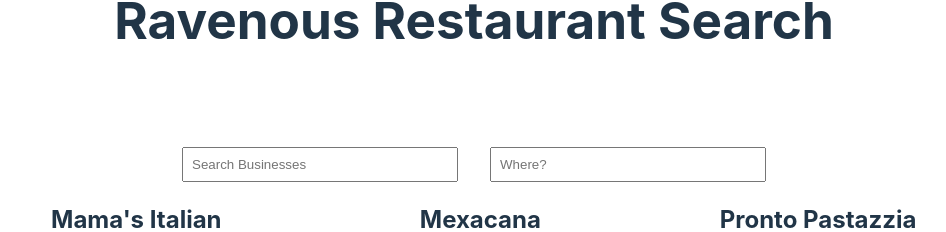
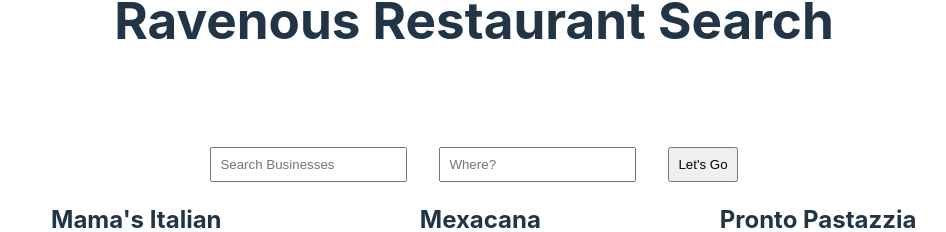
Before and after one commit to cguttweb/codecademy-react-restaurant-site, a React (Vite) app: page / in a window 1280 px wide. Shown: the part 183-415 px from the top of the page, without its empty margins (166-1112 px from the left). Built offline with nearby package versions, Linux system fonts and the light colour scheme.

Commit message:
starting with state and search functionality

```diff
--- a/src/components/SearchBar.jsx
+++ b/src/components/SearchBar.jsx
@@ -1,20 +1,33 @@
-import React from 'react'
+import React, { useState } from 'react'
 import styles from './searchBar.module.css'
 
-function searchBar(){
+const searchBar = () => {
+  const [searchTerm, setSearchTerm] = useState('')
+  const [location, setLocation] = useState('')
+  const [sort, setSort] = useState('')
+
+  function handleClickSort(e){
+    setSort(e.target.innerText)
+    console.log('sort option clicked', sort)
+  }
+
+  function handleClickSearch(e) {
+    console.log(`Searching yelp with ${searchTerm} ${location} ${sort}`);
+  }
+
   return (
     <div>
       <div>
         <ul className={styles.filterNav}>
-          <li><a href="#">Best Match</a></li>
-          <li><a href="#">Highest Rated</a></li>
-          <li><a href="#">Most Reviewed</a></li>
+          <li><a href="#" onChange={e => setSort(e.target.textContent)} onClick={handleClickSort}>Best Match</a></li>
+          <li><a href="#" onClick={handleClickSort}>Highest Rated</a></li>
+          <li><a href="#" onClick={handleClickSort}>Most Reviewed</a></li>
         </ul>
       </div>
       <form action='#'>
-        <input className={styles.search} type='text' name='search' id='search' placeholder='Search Businesses' />
-        <input className={styles.search} type='text' name='location' id='location' placeholder='Where?' />
-
+        <input className={styles.search} type='text' name='search' id='search' placeholder='Search Businesses' value={searchTerm} onChange={e => setSearchTerm(e.target.value)}/>
+        <input className={styles.search} type='text' name='location' id='location' placeholder='Where?' value={location} onChange={e => setLocation(e.target.value)} />
+        <input className={styles.search} type="submit" value="Let's Go" onClick={handleClickSearch} />
       </form>
     </div>
   )
--- a/src/components/searchBar.module.css
+++ b/src/components/searchBar.module.css
@@ -1,3 +1,4 @@
+
 .filterNav {
   display: flex;
   justify-content: space-evenly;
@@ -11,22 +12,22 @@
 .filterNav a {
   border-bottom: 1px solid #ffffff;
   color: #ffffff;
+  padding: 0.25rem;
 }
 
 .filterNav a:hover {
-  color: #ffffff;
-  text-decoration: underline;
+  color: #daa520;
+}
+
+.filterNav a:active {
+  border-bottom: 1px solid #daa520;
+  box-shadow: 2px 2px 5px #daa520;
 }
 
 /* Search styles */
 
-form {
-  display: flex;
-  justify-content: center;
-}
-
 .search {
   margin: 0 1rem;
   padding: 0.5rem;
-  width: 25%;
+  /* width: 25%; */
 }
```
